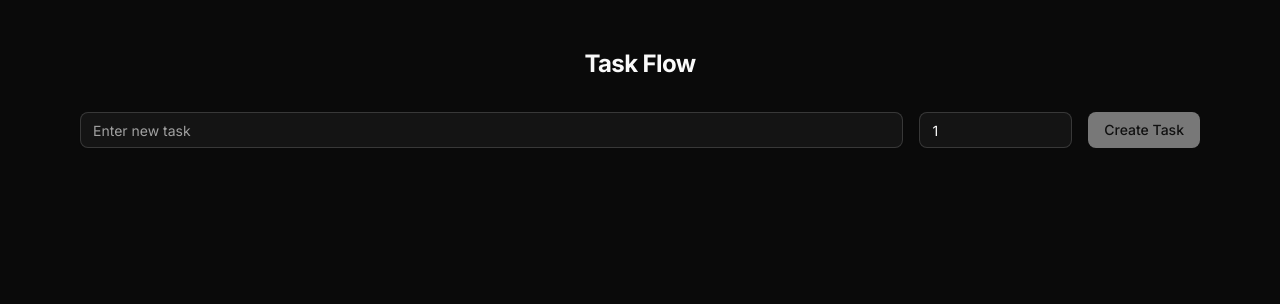
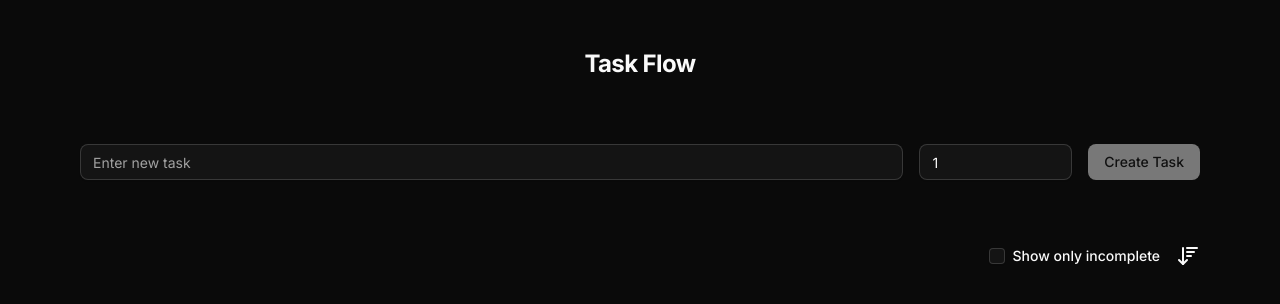
Before and after one commit to mfgcorpusjr/task-flow, a React (Vite) app: page / in a window 1280 px wide. Shown: the top 304 px of the page. Built offline with nearby package versions, Linux system fonts and the light colour scheme.

Commit message:
Show only incomplete

```diff
--- a/package.json
+++ b/package.json
@@ -11,6 +11,7 @@
   },
   "dependencies": {
     "@radix-ui/react-checkbox": "^1.3.3",
+    "@radix-ui/react-label": "^2.1.8",
     "@radix-ui/react-slot": "^1.2.4",
     "@tailwindcss/vite": "^4.1.18",
     "class-variance-authority": "^0.7.1",
--- a/src/App.tsx
+++ b/src/App.tsx
@@ -8,9 +8,14 @@
 
 export default function App() {
   const [tasks, setTasks] = useState<Task[]>([]);
+  const [isIncompleteOnly, setIsIncompleteOnly] = useState(false);
 
   const handleCreateTask = (task: Task) => {
     setTasks((prevTasks) => [...prevTasks, task]);
+  };
+
+  const handleToggleIsIncompleteOnly = () => {
+    setIsIncompleteOnly((prevIsIncompleteOnly) => !prevIsIncompleteOnly);
   };
 
   const handleUpdateTask = (id: number, text: string, priority: number) => {
@@ -33,14 +38,20 @@
     setTasks((prevTasks) => prevTasks.filter((task) => task.id !== id));
   };
 
+  const filteredTasks = isIncompleteOnly
+    ? tasks.filter((task) => !task.isCompleted)
+    : tasks;
+
   return (
-    <div className="max-w-6xl mx-auto px-4 py-12 space-y-8">
+    <div className="max-w-6xl mx-auto px-4 py-12 space-y-16">
       <Title />
 
       <CreateTaskForm onCreateTask={handleCreateTask} />
 
       <TaskList
-        tasks={tasks}
+        tasks={filteredTasks}
+        isIncompleteOnly={isIncompleteOnly}
+        onToggleIsIncompleteOnly={handleToggleIsIncompleteOnly}
         onUpdateTask={handleUpdateTask}
         onToggleTask={handleToggleTask}
         onDeleteTask={handleDeleteTask}
--- /dev/null
+++ b/src/components/ui/label.tsx
@@ -0,0 +1,22 @@
+import * as React from "react"
+import * as LabelPrimitive from "@radix-ui/react-label"
+
+import { cn } from "@/lib/utils"
+
+function Label({
+  className,
+  ...props
+}: React.ComponentProps<typeof LabelPrimitive.Root>) {
+  return (
+    <LabelPrimitive.Root
+      data-slot="label"
+      className={cn(
+        "flex items-center gap-2 text-sm leading-none font-medium select-none group-data-[disabled=true]:pointer-events-none group-data-[disabled=true]:opacity-50 peer-disabled:cursor-not-allowed peer-disabled:opacity-50",
+        className
+      )}
+      {...props}
+    />
+  )
+}
+
+export { Label }
--- /dev/null
+++ b/src/features/task/components/TaskControls.tsx
@@ -0,0 +1,29 @@
+import { LucideArrowDownWideNarrow } from "lucide-react";
+
+import { Checkbox } from "@/components/ui/checkbox";
+import { Label } from "@/components/ui/label";
+
+type TaskControlsProps = {
+  isIncompleteOnly: boolean;
+  onToggleIsIncompleteOnly: () => void;
+};
+
+export default function TaskControls({
+  isIncompleteOnly,
+  onToggleIsIncompleteOnly,
+}: TaskControlsProps) {
+  return (
+    <div className="flex justify-end gap-4">
+      <div className="flex items-center gap-2">
+        <Checkbox
+          id="incomplete"
+          checked={isIncompleteOnly}
+          onCheckedChange={onToggleIsIncompleteOnly}
+        />
+        <Label htmlFor="incomplete">Show only incomplete</Label>
+      </div>
+
+      <LucideArrowDownWideNarrow />
+    </div>
+  );
+}
--- a/src/features/task/components/TaskList.tsx
+++ b/src/features/task/components/TaskList.tsx
@@ -1,5 +1,6 @@
 import { useState } from "react";
 
+import TaskControls from "@/features/task/components/TaskControls";
 import TaskListItem from "@/features/task/components/TaskListItem";
 import UpdateTaskForm from "@/features/task/components/UpdateTaskForm";
 
@@ -7,6 +8,8 @@
 
 type TaskListProps = {
   tasks: Task[];
+  isIncompleteOnly: boolean;
+  onToggleIsIncompleteOnly: () => void;
   onUpdateTask: (id: number, text: string, priority: number) => void;
   onToggleTask: (id: number) => void;
   onDeleteTask: (id: number) => void;
@@ -14,6 +17,8 @@
 
 export default function TaskList({
   tasks,
+  isIncompleteOnly,
+  onToggleIsIncompleteOnly,
   onUpdateTask,
   onToggleTask,
   onDeleteTask,
@@ -26,7 +31,13 @@
   };
 
   return (
-    <div className="space-y-4">
+    <div className="space-y-8">
+      <TaskControls
+        isIncompleteOnly={isIncompleteOnly}
+        onToggleIsIncompleteOnly={onToggleIsIncompleteOnly}
+      />
+
+      <div className="divide-y">
         {tasks.map((task) =>
           task.id === selectedTask?.id ? (
             <UpdateTaskForm
@@ -45,5 +56,6 @@
           )
         )}
       </div>
+    </div>
   );
 }
--- a/src/features/task/components/TaskListItem.tsx
+++ b/src/features/task/components/TaskListItem.tsx
@@ -20,7 +20,7 @@
   onDeleteTask,
 }: TaskListItemProps) {
   return (
-    <div className="flex items-center gap-4">
+    <div className="flex items-center gap-4 py-2">
       <div className="flex-1 flex items-center gap-4">
         <Checkbox
           checked={task.isCompleted}
--- a/src/features/task/components/UpdateTaskForm.tsx
+++ b/src/features/task/components/UpdateTaskForm.tsx
@@ -39,7 +39,7 @@
 
   return (
     <form
-      className="flex flex-col md:flex-row md:items-center gap-4"
+      className="flex flex-col md:flex-row md:items-center gap-4 py-2"
       onSubmit={handleSubmit}
     >
       <Input
```
Also changed, not shown: 1 other file (tests, documents, lock files or other folders). Lines whose indentation alone changed are shown as unchanged.
